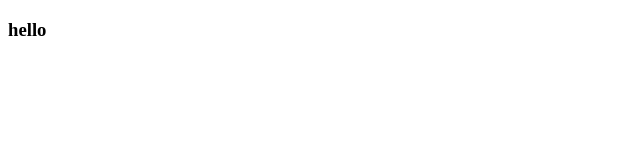
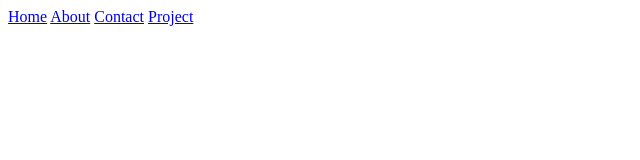
Before and after one commit to murad0169/index1, a plain HTML site: page index.html in a window 1280 px wide. Shown: the whole page, without its empty margins (0-640 px from the left). Drawn offline with Linux system fonts and the light colour scheme.

Commit message:
Update index.html

```diff
--- a/index.html
+++ b/index.html
@@ -6,7 +6,12 @@
     <title>Document</title>
 </head>
 <body>
-    <h3>hello</h3>
+   <nav>
+        <a href="home.html" class="nav-link-home">Home</a>
+        <a href="about.html" class="nav-link-about">About</a>
+        <a href="contact.html" class="nav-link-contact">Contact</a>
+        <a href="project.html" class="nav-link project">Project</a>
+    </nav>
 
 </body>
 </html>
```
